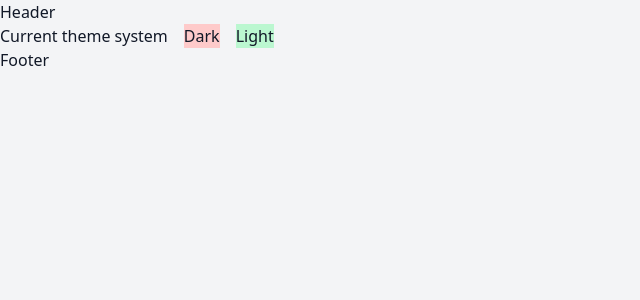
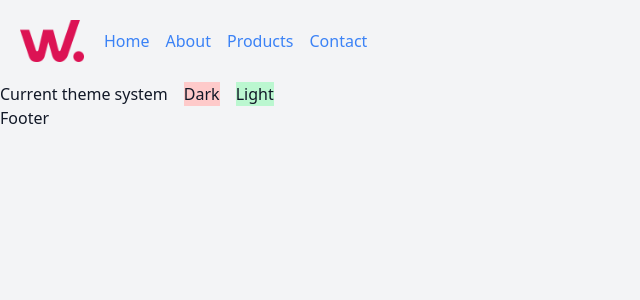
Before and after one commit to nickiway/wisetime, a Next.js app: page / in a window 1280 px wide. Shown: the top 300 px of the page, without its empty margins (0-640 px from the left). Built offline with nearby package versions, Linux system fonts and the light colour scheme.

Commit message:
implemented primitive navigation and logotype

```diff
--- a/src/app/globals.css
+++ b/src/app/globals.css
@@ -8,3 +8,8 @@ body {
     dark:text-gray-100
     dark:bg-gray-900;
 }
+
+header {
+  @apply flex
+  items-center;
+}
--- a/src/app/layout.tsx
+++ b/src/app/layout.tsx
@@ -1,5 +1,7 @@
 import type { Metadata } from "next";
+
 import ThemeClientProvider from "@/components/ThemeClientProvider";
+import Header from "@/components/Header";
 
 import "./globals.css";
 
@@ -18,7 +20,7 @@ export default function RootLayout({
       <body>
         {/* theme provider */}
         <ThemeClientProvider>
-          <header>Header</header>
+          <Header />
           <main>{children}</main>
           <footer>Footer</footer>
         </ThemeClientProvider>
--- /dev/null
+++ b/src/components/Header/Logotype/index.tsx
@@ -0,0 +1,26 @@
+import { FC } from "react";
+import Image from "next/image";
+
+interface LogotypeProps {
+  alt: string;
+  image: string;
+  width: number;
+  height: number;
+  className?: string;
+}
+
+const Logotype: FC<LogotypeProps> = ({
+  alt,
+  image,
+  className,
+  width,
+  height,
+}) => {
+  return (
+    <figure className={className}>
+      <Image src={image} alt={alt} width={width} height={height} />
+    </figure>
+  );
+};
+
+export default Logotype;
--- /dev/null
+++ b/src/components/Header/Navigation/index.tsx
@@ -0,0 +1,19 @@
+import navigationLinks from "@/constants/navigationLinks.json";
+
+const Navigation = () => {
+  return (
+    <nav>
+      <ul className="flex gap-4">
+        {navigationLinks.map(({ href, label }, index) => (
+          <li key={index}>
+            <a href={href} className="text-blue-500 hover:underline">
+              {label}
+            </a>
+          </li>
+        ))}
+      </ul>
+    </nav>
+  );
+};
+
+export default Navigation;
--- /dev/null
+++ b/src/components/Header/index.tsx
@@ -0,0 +1,19 @@
+import Logotype from "./Logotype";
+import Navigation from "./Navigation";
+
+const Header = () => {
+  return (
+    <header>
+      <Logotype
+        alt="WiseTime"
+        image="/logotype.png"
+        width={64}
+        height={64}
+        className="p-5"
+      />
+      <Navigation />
+    </header>
+  );
+};
+
+export default Header;
--- /dev/null
+++ b/src/constants/navigationLinks.json
@@ -0,0 +1,6 @@
+[
+  { "label": "Home", "href": "/" },
+  { "label": "About", "href": "/about" },
+  { "label": "Products", "href": "/products" },
+  { "label": "Contact", "href": "/contact" }
+]
```
Also changed, not shown: public/logotype.png (added), src/app/about/page.tsx (added), src/app/contact/page.tsx (added).
